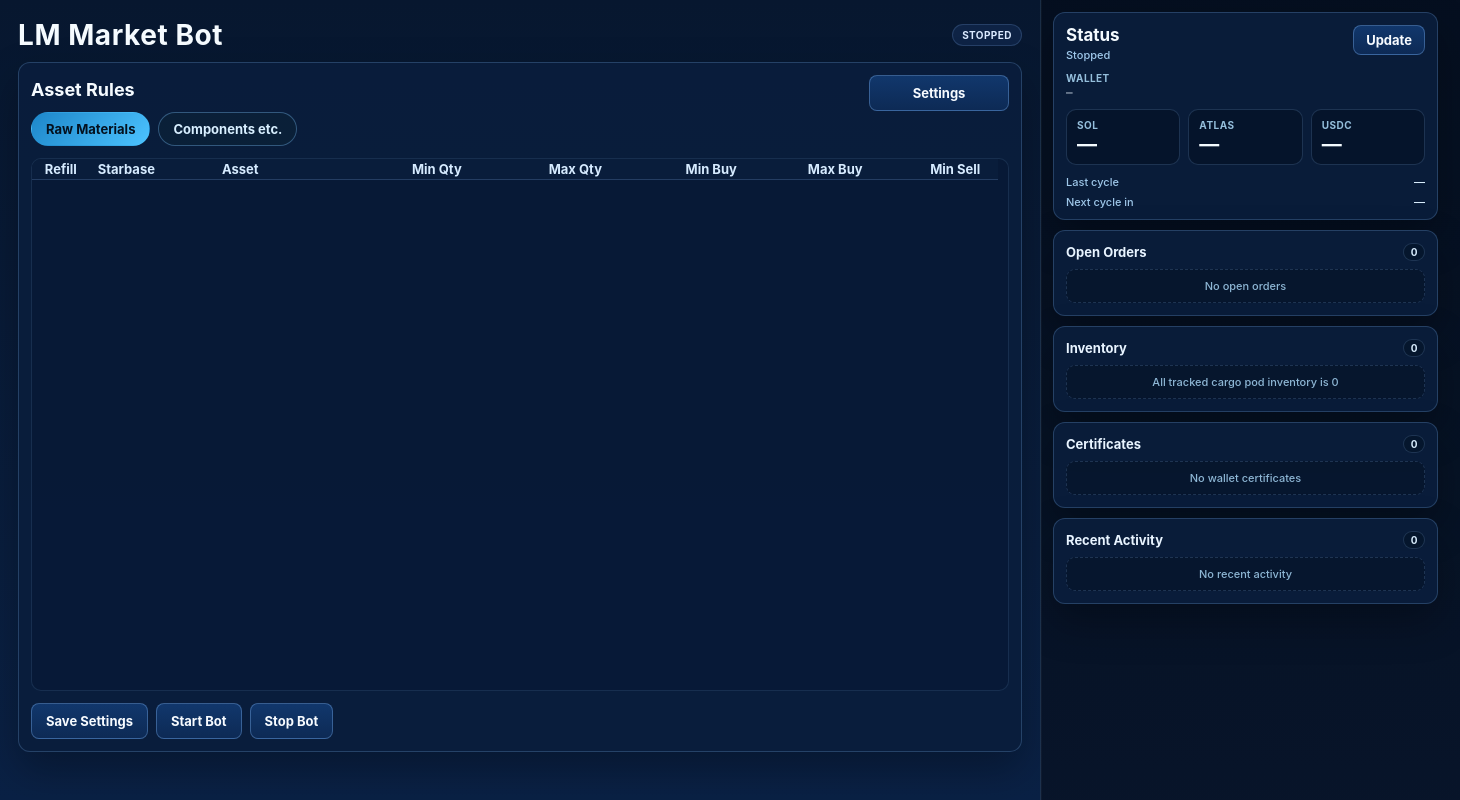
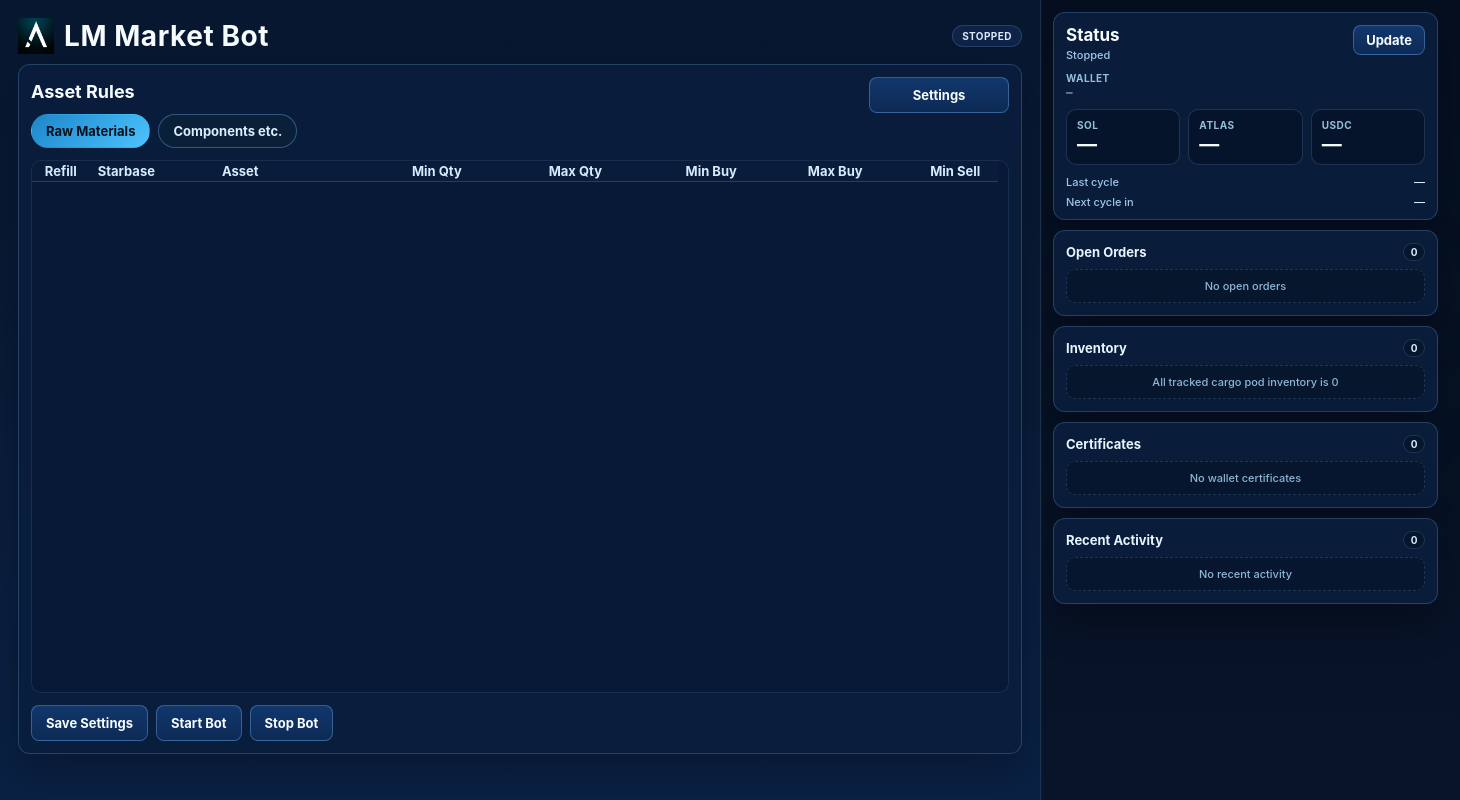
Before and after one commit to aephiaviktor/lm-market-bot, an Electron app: page electron/renderer.html in a window 1460 px wide. Drawn offline with Linux system fonts and the light colour scheme; no server answers.

Commit message:
Add Aephia logo to LM Market Bot header (LM Market Bot 0.2.12)

```diff
--- a/electron/renderer.css
+++ b/electron/renderer.css
@@ -118,6 +118,20 @@
   justify-content: space-between;
   gap: 12px;
   margin-bottom: 10px;
+}
+
+.app-header-title {
+  display: flex;
+  align-items: center;
+  gap: 10px;
+  min-width: 0;
+}
+
+.app-header-logo {
+  width: 36px;
+  height: 36px;
+  flex-shrink: 0;
+  display: block;
 }
 
 .panel,
--- a/electron/renderer.html
+++ b/electron/renderer.html
@@ -11,7 +11,10 @@
       <main class="app-main">
         <div class="app">
           <div class="app-header">
-            <h1>LM Market Bot</h1>
+            <div class="app-header-title">
+              <img class="app-header-logo" src="./assets/aephia-logo.png" alt="" />
+              <h1>LM Market Bot</h1>
+            </div>
             <span class="running-pill stopped" id="running-pill">Stopped</span>
           </div>
 
--- a/electron/renderer.js
+++ b/electron/renderer.js
@@ -15,7 +15,7 @@
 
 const STATUS_POLL_MS = 60000;
 const AUTO_RERUN_COOLDOWN_MS = 120000;
-const APP_VERSION = '0.2.11';
+const APP_VERSION = '0.2.12';
 const FULL_RESTART_CONFIG_KEYS = new Set([
   'AEPHIA_API_KEY',
   'FACTION',
--- a/package.json
+++ b/package.json
@@ -1,6 +1,6 @@
 {
   "name": "lm-market-bot",
-  "version": "0.2.11",
+  "version": "0.2.12",
   "description": "",
   "main": "electron/main.js",
   "scripts": {
```
Also changed, not shown: electron/assets/aephia-logo.png (added).
